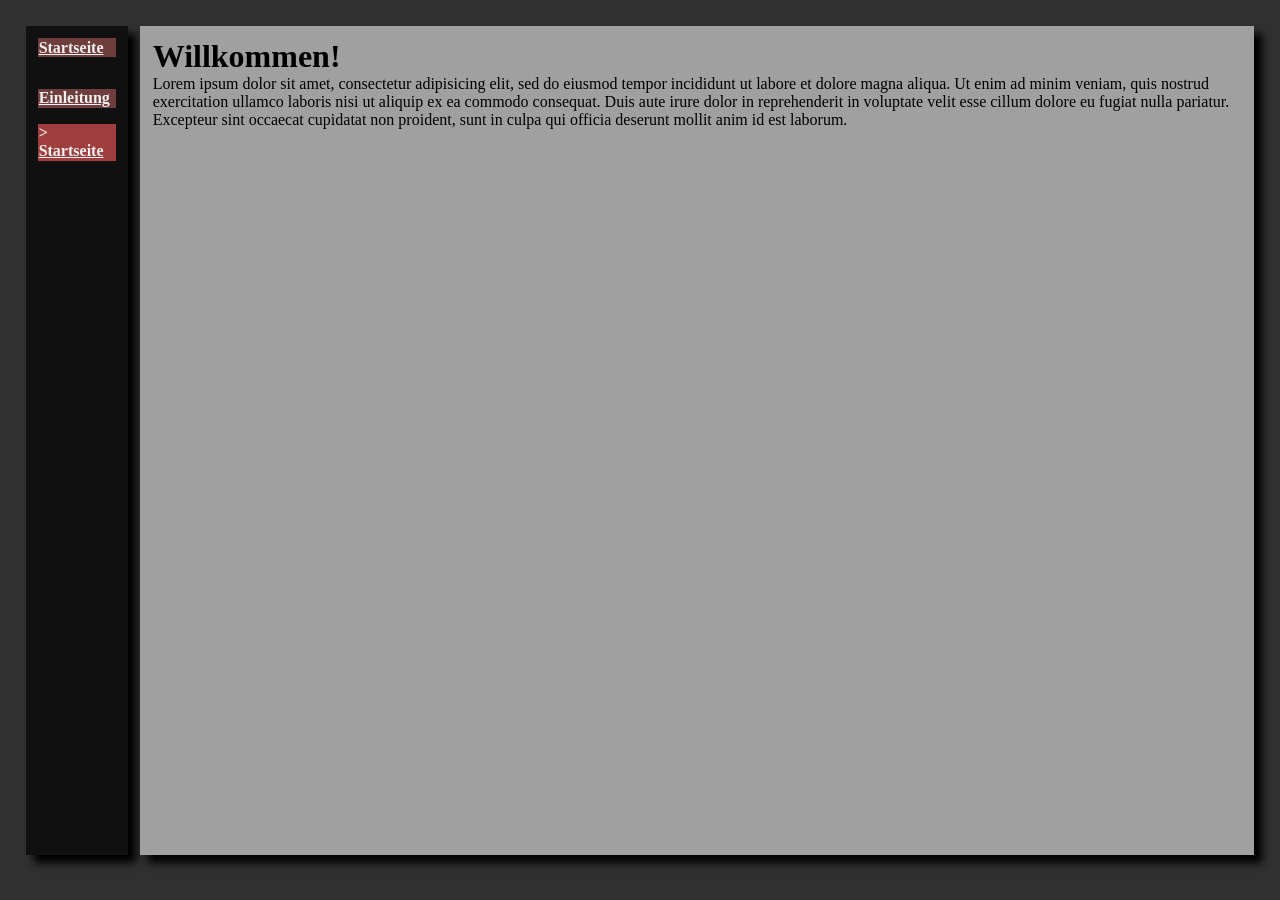
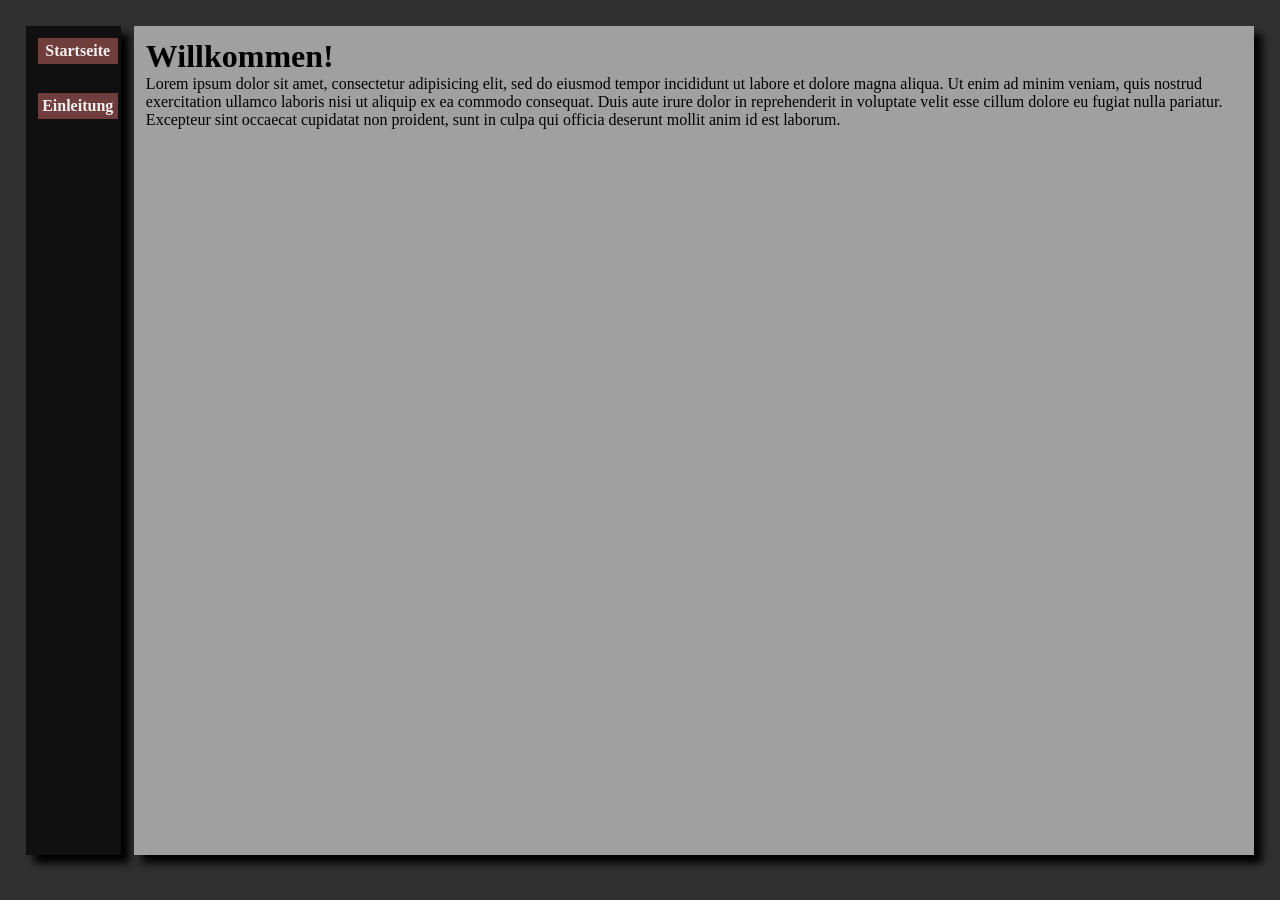
Before and after one commit to vivi90/drafts, a Jekyll site: the page built from index.md, in a window 1280 px wide. Built offline with Jekyll 4.4.1, drawn with Linux system fonts in a browser that asks for light colours.

Commit message:
Layout fixed.

```diff
--- a/_includes/nav.html
+++ b/_includes/nav.html
@@ -1,7 +1,7 @@
 <ul>
     <li id="home" {% if subpage.title == page.title %} class="current" {% endif %}><a href="{{ site.baseurl }}">Startseite</a></li>
     {% for subpage in site.pages %}
-        {% if (subpage.title) && subpage.title != "Startseite" %}
+        {% if subpage.title and subpage.title != "Startseite" %}
             <li {% if subpage.title == page.title %} class="current" {% endif %}><a href="{{ subpage.url | prepend: site.baseurl }}">{{ subpage.title }}</a></li>
         {% endif %}
     {% endfor %}
--- a/_sass/layout.scss
+++ b/_sass/layout.scss
@@ -12,10 +12,13 @@ nav {
     padding: 1%;
 }
 
-li {
-    padding: 1%;
+nav li {
+    padding: 6%;
     margin-bottom: 20%;
     list-style: none;
+    text-align: center;
+    font-weight: bold;
+    width: 100%;
 }
 
 #home {
--- a/_sass/theme.scss
+++ b/_sass/theme.scss
@@ -5,20 +5,18 @@ body {
 nav {
     background: #101010;
     color: #f0f0f0;
-    text-decoration: none;
 }
 
 nav li {
-    font-weight: bold;
     background: #703d3d;
 }
 
 nav li a {
+    text-decoration: none;
     color: #f0f0f0;
 }
 
 .current {
-    font-weight: bolder;
     background-color: #a03d3d;
 }
 
```
